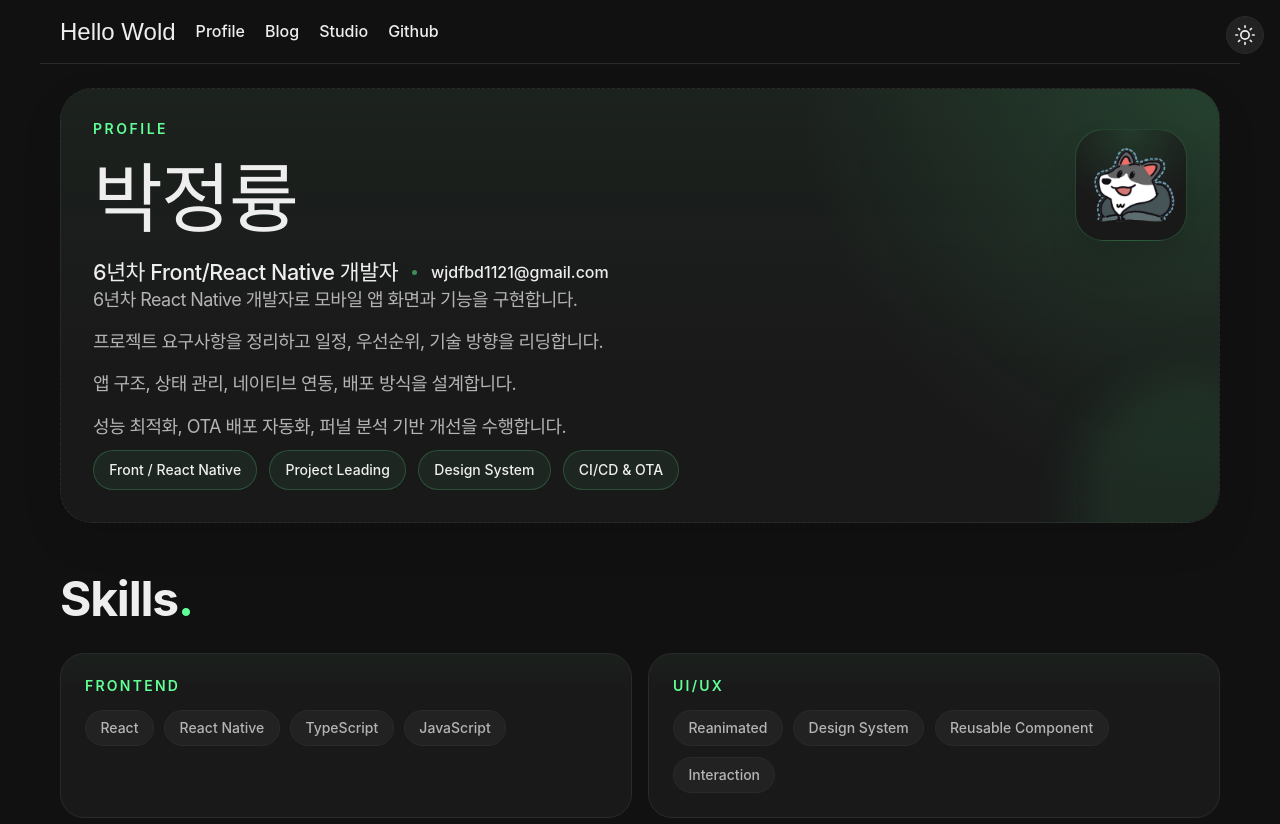
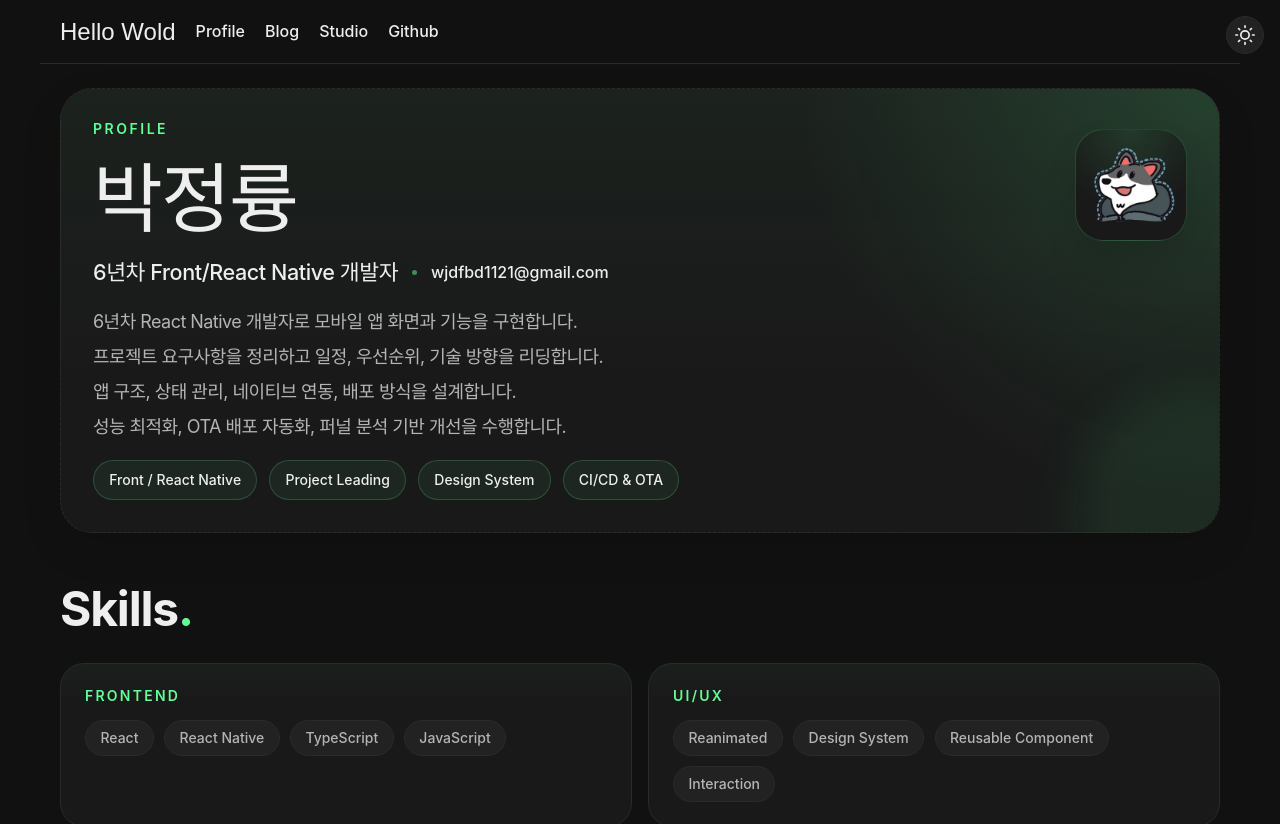
Before and after one commit to RyuWoong/ryuwoong.github.io, a Next.js app: page /profile in a window 1280 px wide. Shown: the top 824 px of the page. Built offline with nearby package versions, Linux system fonts and the light colour scheme; a web font is replaced by a local one.

Commit message:
style: adjust profile whatido spacing

```diff
--- a/app/(main)/profile/page.module.css
+++ b/app/(main)/profile/page.module.css
@@ -106,7 +106,8 @@
   display: flex;
   max-width: 42rem;
   flex-direction: column;
-  gap: 0.7rem;
+  gap: 0.25rem;
+  margin: 1.35rem 0 1.1rem;
   color: var(--text-secondary);
 }
 
```
